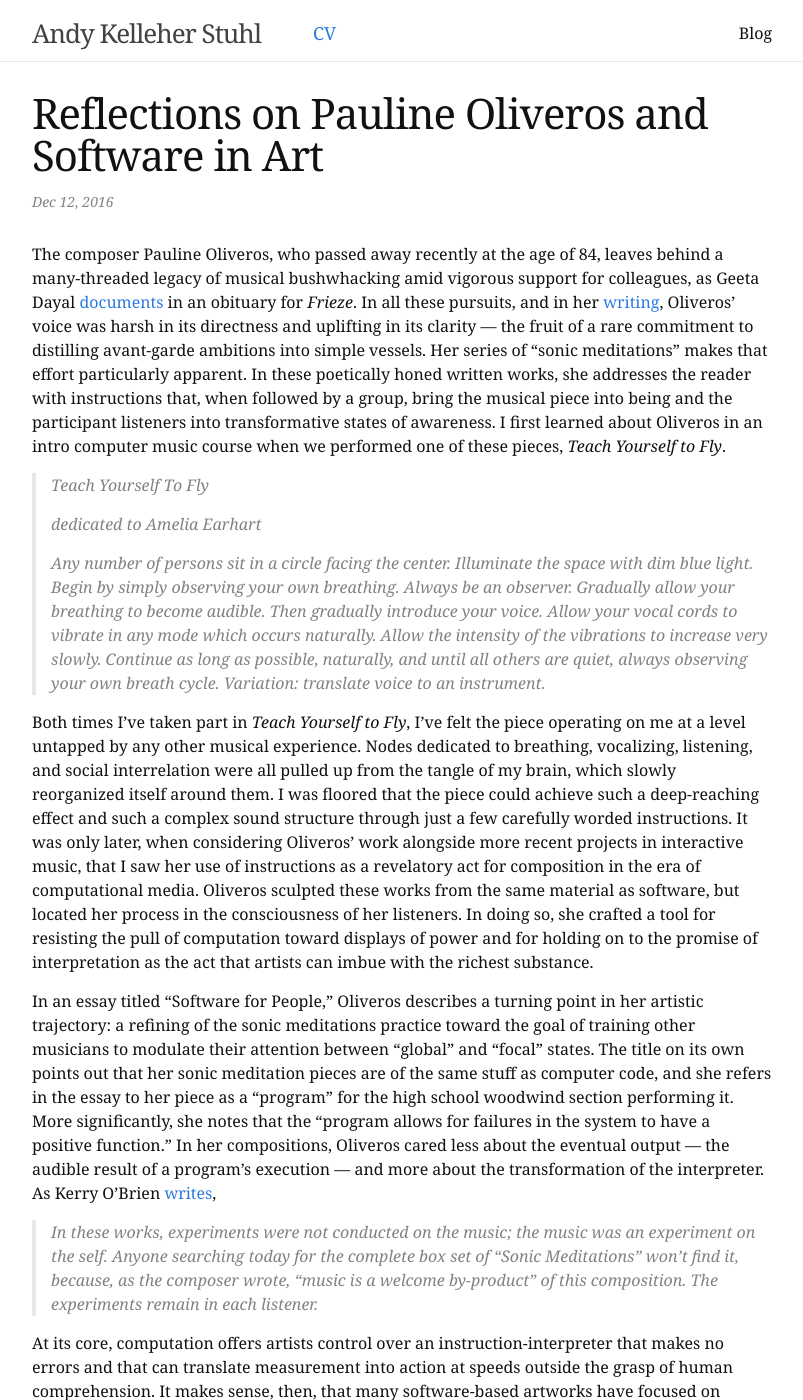
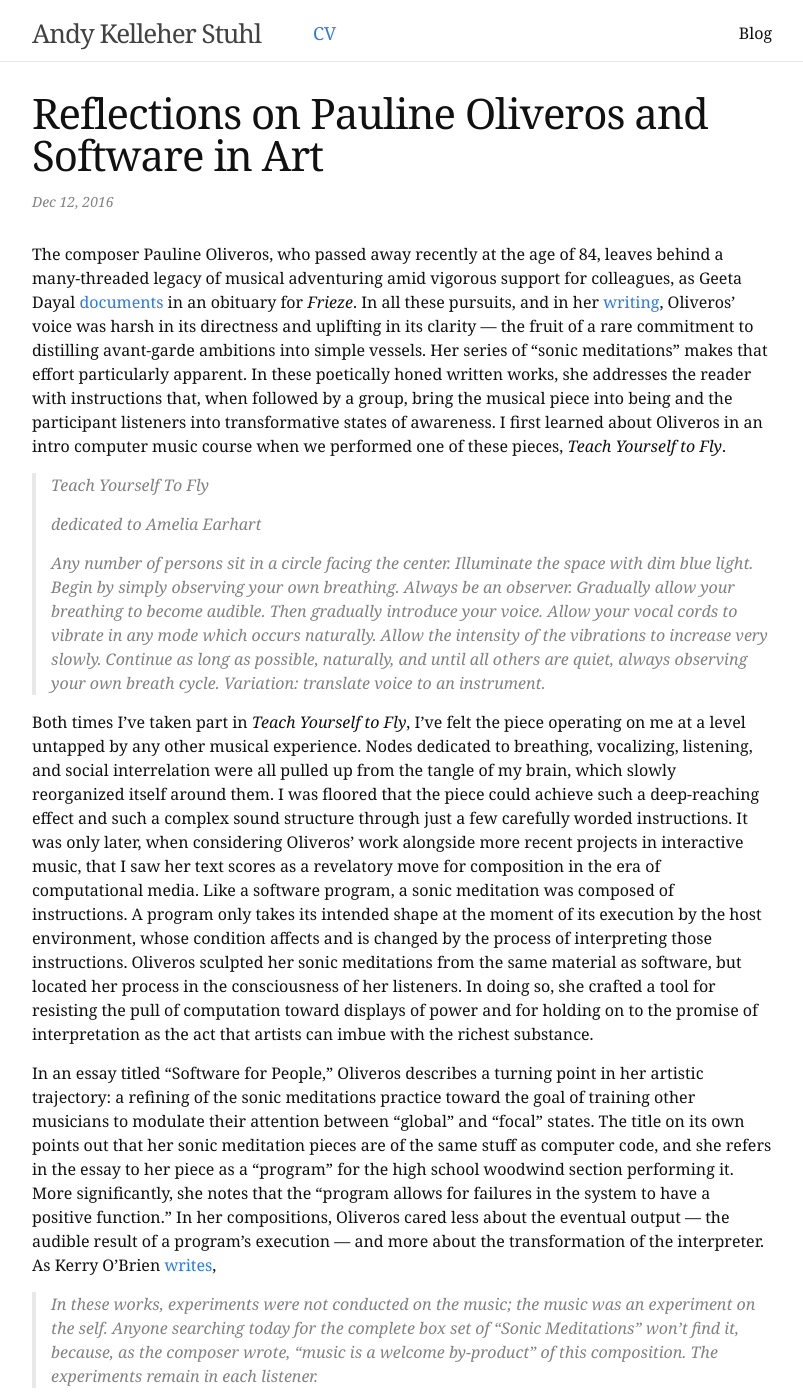
Before and after one commit to akstuhl/akstuhl.github.io, a Jekyll site: the page built from _blog/2016-12-12-oliveros.markdown, in a window 1280 px wide and 1400 px high. Shown: the whole window, without its empty margins (238-1041 px from the left). Built offline with Jekyll 4.4.1, drawn with Linux system fonts in a browser that asks for light colours; nearby versions of some CDN libraries.

Commit message:
post edit

```diff
--- a/_blog/2016-12-12-oliveros.markdown
+++ b/_blog/2016-12-12-oliveros.markdown
@@ -6,7 +6,7 @@ layout: post
 ---
 
 
-The composer Pauline Oliveros, who passed away recently at the age of 84, leaves behind a many-threaded legacy of musical bushwhacking amid vigorous support for colleagues, as Geeta Dayal [documents](https://frieze.com/article/pauline-oliveros-1932-2016) in an obituary for *Frieze*. In all these pursuits, and in her [writing](http://query.nytimes.com/mem/archive/pdf?res=9E01EEDE143CE531A15750C1A96F9C946190D6CF), Oliveros' voice was harsh in its directness and uplifting in its clarity — the fruit of a rare commitment to distilling avant-garde ambitions into simple vessels. Her series of "sonic meditations" makes that effort particularly apparent. In these poetically honed written works, she addresses the reader with instructions that, when followed by a group, bring the musical piece into being and the participant listeners into transformative states of awareness. I first learned about Oliveros in an intro computer music course when we performed one of these pieces, *Teach Yourself to Fly*.
+The composer Pauline Oliveros, who passed away recently at the age of 84, leaves behind a many-threaded legacy of musical adventuring amid vigorous support for colleagues, as Geeta Dayal [documents](https://frieze.com/article/pauline-oliveros-1932-2016) in an obituary for *Frieze*. In all these pursuits, and in her [writing](http://query.nytimes.com/mem/archive/pdf?res=9E01EEDE143CE531A15750C1A96F9C946190D6CF), Oliveros' voice was harsh in its directness and uplifting in its clarity — the fruit of a rare commitment to distilling avant-garde ambitions into simple vessels. Her series of "sonic meditations" makes that effort particularly apparent. In these poetically honed written works, she addresses the reader with instructions that, when followed by a group, bring the musical piece into being and the participant listeners into transformative states of awareness. I first learned about Oliveros in an intro computer music course when we performed one of these pieces, *Teach Yourself to Fly*.
 
 > Teach Yourself To Fly
 >
@@ -14,7 +14,7 @@ The composer Pauline Oliveros, who passed away recently at the age of 84, leaves
 >
 > Any number of persons sit in a circle facing the center. Illuminate the space with dim blue light. Begin by simply observing your own breathing. Always be an observer. Gradually allow your breathing to become audible. Then gradually introduce your voice. Allow your vocal cords to vibrate in any mode which occurs naturally. Allow the intensity of the vibrations to increase very slowly. Continue as long as possible, naturally, and until all others are quiet, always observing your own breath cycle. Variation: translate voice to an instrument.
 
-Both times I've taken part in *Teach Yourself to Fly*, I've felt the piece operating on me at a level untapped by any other musical experience. Nodes dedicated to breathing, vocalizing, listening, and social interrelation were all pulled up from the tangle of my brain, which slowly reorganized itself around them. I was floored that the piece could achieve such a deep-reaching effect and such a complex sound structure through just a few carefully worded instructions. It was only later, when considering Oliveros' work alongside more recent projects in interactive music, that I saw her use of instructions as a revelatory act for composition in the era of computational media. Oliveros sculpted these works from the same material as software, but located her process in the consciousness of her listeners. In doing so, she crafted a tool for resisting the pull of computation toward displays of power and for holding on to the promise of interpretation as the act that artists can imbue with the richest substance.
+Both times I've taken part in *Teach Yourself to Fly*, I've felt the piece operating on me at a level untapped by any other musical experience. Nodes dedicated to breathing, vocalizing, listening, and social interrelation were all pulled up from the tangle of my brain, which slowly reorganized itself around them. I was floored that the piece could achieve such a deep-reaching effect and such a complex sound structure through just a few carefully worded instructions. It was only later, when considering Oliveros' work alongside more recent projects in interactive music, that I saw her text scores as a revelatory move for composition in the era of computational media. Like a software program, a sonic meditation was composed of instructions. A program only takes its intended shape at the moment of its execution by the host environment, whose condition affects and is changed by the process of interpreting those instructions. Oliveros sculpted her sonic meditations from the same material as software, but located her process in the consciousness of her listeners. In doing so, she crafted a tool for resisting the pull of computation toward displays of power and for holding on to the promise of interpretation as the act that artists can imbue with the richest substance.
 
 In an essay titled "Software for People," Oliveros describes a turning point in her artistic trajectory: a refining of the sonic meditations practice toward the goal of training other musicians to modulate their attention between "global" and "focal" states. The title on its own points out that her sonic meditation pieces are of the same stuff as computer code, and she refers in the essay to her piece as a "program" for the high school woodwind section performing it. More significantly, she notes that the "program allows for failures in the system to have a positive function." In her compositions, Oliveros cared less about the eventual output — the audible result of a program's execution — and more about the transformation of the interpreter. As Kerry O'Brien [writes](http://www.newyorker.com/culture/culture-desk/listening-as-activism-the-sonic-meditations-of-pauline-oliveros),
 
```
